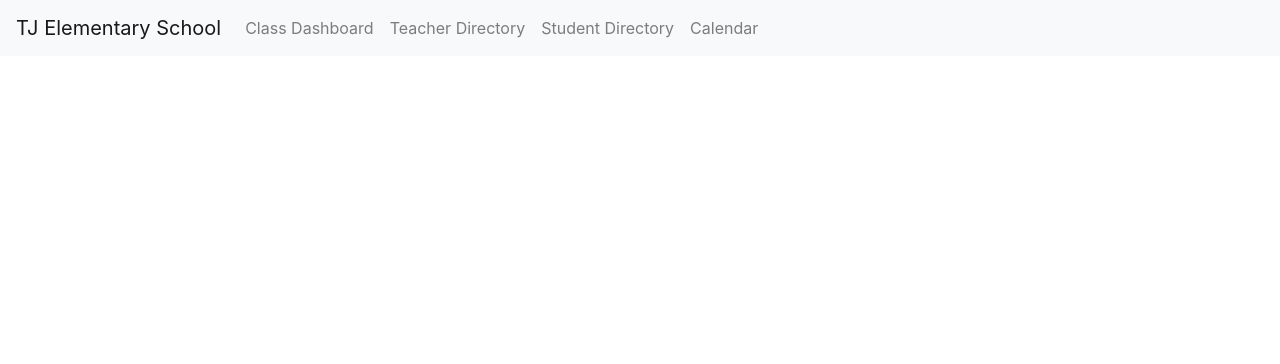
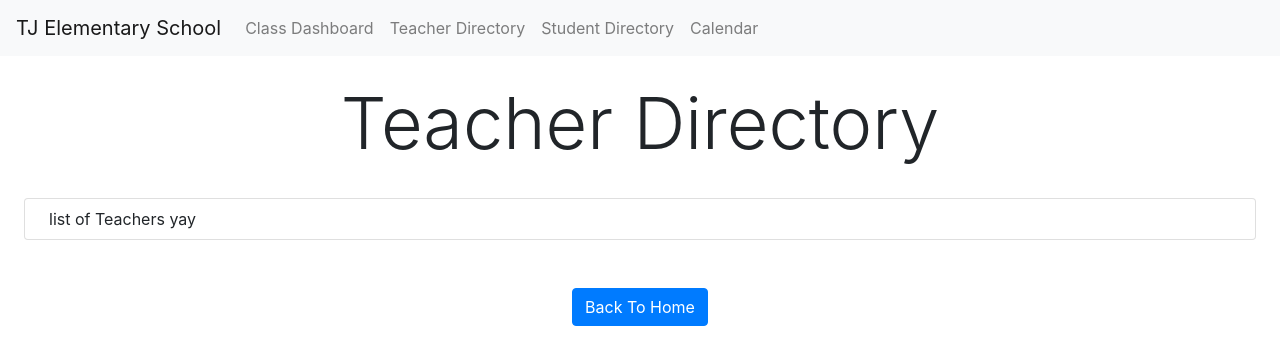
Before and after one commit to ArjunK01/Team3-TJ, a React (Create React App) app: page /teacherdirectory in a window 1280 px wide. Shown: the top 364 px of the page. Built offline with nearby package versions, Linux system fonts and the light colour scheme.

Commit message:
home page, student and teacher directory base set up

```diff
--- /dev/null
+++ b/src/components/DirectoryHeader.js
@@ -0,0 +1,24 @@
+import React from 'react';
+import NavigateButton from './NavigateButton';
+
+const DirectoryHeader = ({ headerName, children }) => {
+    return (
+        <div>
+            <div className="row justify-content-center m-4">
+                <h1 className="display-3">
+                    {headerName}
+                </h1>
+            </div>
+            <div className="row m-4">
+                <div className="card w-100 py-2 px-4">
+                    {children}
+                </div>
+            </div>
+            <div className="row justify-content-center">
+                <NavigateButton buttonName="Back To Home" url="/" />
+            </div>
+        </div>
+    )
+}
+
+export default DirectoryHeader
--- /dev/null
+++ b/src/components/Home.js
@@ -0,0 +1,11 @@
+import React from 'react'
+
+const Home = () => {
+    return (
+        <div>
+            Our home page yuh :))
+        </div>
+    )
+}
+
+export default Home
--- /dev/null
+++ b/src/components/NavigateButton.js
@@ -0,0 +1,21 @@
+import React from 'react'
+import { useHistory } from 'react-router-dom';
+
+const NavigateButton = ({buttonName, url, extraOnClick, color}) => {
+    const history = useHistory();
+
+    return (
+        <div>
+            <button className={`btn btn-${color?color:"primary"} m-4`} onClick={() => {
+                history.push(url);
+                if(extraOnClick){
+                    extraOnClick();
+                }
+            }}>
+                {buttonName}
+            </button>
+        </div>
+    )
+}
+
+export default NavigateButton
--- a/src/components/Navigation.js
+++ b/src/components/Navigation.js
@@ -1,5 +1,9 @@
 import React from 'react';
 import { BrowserRouter as Router, Switch, Route, Link } from "react-router-dom";
+import Home from './Home';
+import StudentDirectory from './StudentDirectory';
+import TeacherDirectory from './TeacherDirectory';
+
 
 const Navigation = () => {
     return (
@@ -32,12 +36,9 @@ const Navigation = () => {
                 </nav>
                 {/* ROUTING */}
                 <Switch>
-                    <Route path="/teacherdirectory">
-                        {
-                            //Change to component
-                        }
+                    <Route path="/teacherdirectory" exact component={TeacherDirectory}>
                     </Route>
-                    <Route path="/studentdirectory">
+                    <Route path="/studentdirectory" exact component={StudentDirectory}>
                         {
                             //Change to component
                         }
@@ -62,7 +63,7 @@ const Navigation = () => {
                             //Change to component
                         }
                     </Route>
-                    <Route path="/"></Route>
+                    <Route path="/" exact component={Home}></Route>
                 </Switch>
             </Router>
         </div>
--- /dev/null
+++ b/src/components/StudentDirectory.js
@@ -0,0 +1,43 @@
+import React, { useState, useEffect } from 'react'
+import DirectoryHeader from './DirectoryHeader';
+
+const StudentDirectory = () => {
+    const [students, setStudents] = useState([]);
+
+    useEffect(async () => {
+        try {
+            await fetch(`http://localhost:8000/students`)
+                .then(
+                    resp => { return resp.json() }
+                )
+                .then((obj) => {
+                    if (obj.length === 0) {
+                        setStudents([]);
+                    }
+                    else {
+                        setStudents(obj);
+                    }
+                })
+        } catch (error) {
+            console.log(error);
+        }
+    }, []);
+
+    return (
+        <div>
+            <DirectoryHeader headerName="Student Directory">
+                <div>
+                    {students.map((student) => {
+                        return <div className="row" key={student.id}>
+                            <h2 className="h5">
+                                Student {student.id} First Name
+                            </h2>
+                        </div>
+                    })}
+                </div>
+            </DirectoryHeader>
+        </div>
+    )
+}
+
+export default StudentDirectory
--- /dev/null
+++ b/src/components/TeacherDirectory.js
@@ -0,0 +1,14 @@
+import React from 'react';
+import DirectoryHeader from './DirectoryHeader';
+
+const TeacherDirectory = () => {
+    return (
+        <div>
+            <DirectoryHeader headerName="Teacher Directory">
+                <div>list of Teachers yay</div>
+            </DirectoryHeader>
+        </div>
+    )
+}
+
+export default TeacherDirectory
```
